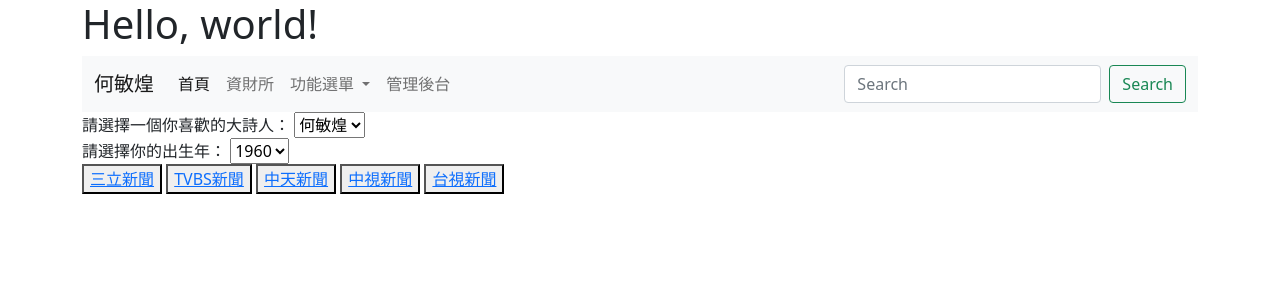
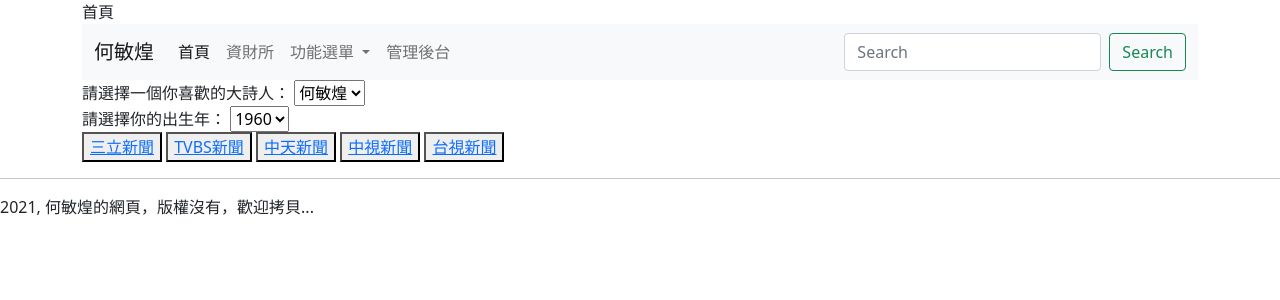
Before and after one commit to skynettw/sasd-109-2-0506, a Django app: page / in a window 1280 px wide. Shown: the top 300 px of the page. Run offline with Django 3.2, Linux system fonts and the light colour scheme; data comes from the database, SQL or seed files in the repository.

Commit message:
add base.html

```diff
--- /dev/null
+++ b/templates/base.html
@@ -0,0 +1,23 @@
+<!doctype html>
+<html>
+  <head>
+    <!-- Required meta tags -->
+    <meta charset="utf-8">
+    <meta name="viewport" content="width=device-width, initial-scale=1">
+
+    <!-- Bootstrap CSS -->
+    <link href="https://cdn.jsdelivr.net/npm/bootstrap@5.0.0/dist/css/bootstrap.min.css" rel="stylesheet" integrity="sha384-wEmeIV1mKuiNpC+IOBjI7aAzPcEZeedi5yW5f2yOq55WWLwNGmvvx4Um1vskeMj0" crossorigin="anonymous">
+
+    <title>{% block title %}{% endblock %}</title>
+  </head>
+  <body>
+    <div class="container">
+    {% block headmessage %}{% endblock %}
+    {% include "header.html" %}
+    {% block content %} {% endblock %}
+    </div>
+
+    <script src="https://cdn.jsdelivr.net/npm/bootstrap@5.0.0/dist/js/bootstrap.bundle.min.js" integrity="sha384-p34f1UUtsS3wqzfto5wAAmdvj+osOnFyQFpp4Ua3gs/ZVWx6oOypYoCJhGGScy+8" crossorigin="anonymous"></script>
+    {% include "footer.html" %}
+  </body>
+</html>
--- a/templates/bmi.html
+++ b/templates/bmi.html
@@ -1,4 +1,5 @@
-
+{% extends "base.html" %}
+{% block title %} 計算BMI {% endblock %}
 <form action="/bmi/" method="POST">
 	{% csrf_token %}
 身高：<input type=text name=height size=5>(公分)<br>
--- /dev/null
+++ b/templates/footer.html
@@ -0,0 +1,2 @@
+<hr>
+2021, 何敏煌的網頁，版權沒有，歡迎拷貝...
--- /dev/null
+++ b/templates/header.html
@@ -0,0 +1,36 @@
+    <nav class="navbar navbar-expand-lg navbar-light bg-light">
+  <div class="container-fluid">
+    <a class="navbar-brand" href="#">何敏煌</a>
+    <button class="navbar-toggler" type="button" data-bs-toggle="collapse" data-bs-target="#navbarSupportedContent" aria-controls="navbarSupportedContent" aria-expanded="false" aria-label="Toggle navigation">
+      <span class="navbar-toggler-icon"></span>
+    </button>
+    <div class="collapse navbar-collapse" id="navbarSupportedContent">
+      <ul class="navbar-nav me-auto mb-2 mb-lg-0">
+        <li class="nav-item">
+          <a class="nav-link active" aria-current="page" href="#">首頁</a>
+        </li>
+        <li class="nav-item">
+          <a class="nav-link" href="#">資財所</a>
+        </li>
+        <li class="nav-item dropdown">
+          <a class="nav-link dropdown-toggle" href="#" id="navbarDropdown" role="button" data-bs-toggle="dropdown" aria-expanded="false">
+            功能選單
+          </a>
+          <ul class="dropdown-menu" aria-labelledby="navbarDropdown">
+            <li><a class="dropdown-item" href="/bmi/">BMI計算</a></li>
+            <li><a class="dropdown-item" href="#">播放清單</a></li>
+            <li><hr class="dropdown-divider"></li>
+            <li><a class="dropdown-item" href="#">Something else here</a></li>
+          </ul>
+        </li>
+        <li class="nav-item">
+          <a class="nav-link" href="/admin/" tabindex="-1">管理後台</a>
+        </li>
+      </ul>
+      <form class="d-flex">
+        <input class="form-control me-2" type="search" placeholder="Search" aria-label="Search">
+        <button class="btn btn-outline-success" type="submit">Search</button>
+      </form>
+    </div>
+  </div>
+</nav>
--- a/templates/index.html
+++ b/templates/index.html
@@ -1,54 +1,7 @@
-<!doctype html>
-<html>
-  <head>
-    <!-- Required meta tags -->
-    <meta charset="utf-8">
-    <meta name="viewport" content="width=device-width, initial-scale=1">
-
-    <!-- Bootstrap CSS -->
-    <link href="https://cdn.jsdelivr.net/npm/bootstrap@5.0.0/dist/css/bootstrap.min.css" rel="stylesheet" integrity="sha384-wEmeIV1mKuiNpC+IOBjI7aAzPcEZeedi5yW5f2yOq55WWLwNGmvvx4Um1vskeMj0" crossorigin="anonymous">
-
-    <title>Hello, world!</title>
-  </head>
-  <body>
-    <div class="container">
-    <h1>Hello, world!</h1>
-    <nav class="navbar navbar-expand-lg navbar-light bg-light">
-  <div class="container-fluid">
-    <a class="navbar-brand" href="#">何敏煌</a>
-    <button class="navbar-toggler" type="button" data-bs-toggle="collapse" data-bs-target="#navbarSupportedContent" aria-controls="navbarSupportedContent" aria-expanded="false" aria-label="Toggle navigation">
-      <span class="navbar-toggler-icon"></span>
-    </button>
-    <div class="collapse navbar-collapse" id="navbarSupportedContent">
-      <ul class="navbar-nav me-auto mb-2 mb-lg-0">
-        <li class="nav-item">
-          <a class="nav-link active" aria-current="page" href="#">首頁</a>
-        </li>
-        <li class="nav-item">
-          <a class="nav-link" href="#">資財所</a>
-        </li>
-        <li class="nav-item dropdown">
-          <a class="nav-link dropdown-toggle" href="#" id="navbarDropdown" role="button" data-bs-toggle="dropdown" aria-expanded="false">
-            功能選單
-          </a>
-          <ul class="dropdown-menu" aria-labelledby="navbarDropdown">
-            <li><a class="dropdown-item" href="/bmi/">BMI計算</a></li>
-            <li><a class="dropdown-item" href="#">播放清單</a></li>
-            <li><hr class="dropdown-divider"></li>
-            <li><a class="dropdown-item" href="#">Something else here</a></li>
-          </ul>
-        </li>
-        <li class="nav-item">
-          <a class="nav-link" href="/admin/" tabindex="-1">管理後台</a>
-        </li>
-      </ul>
-      <form class="d-flex">
-        <input class="form-control me-2" type="search" placeholder="Search" aria-label="Search">
-        <button class="btn btn-outline-success" type="submit">Search</button>
-      </form>
-    </div>
-  </div>
-</nav>
+{% extends "base.html" %}
+{% block title %} 歡迎光臨何老師的網站 {% endblock %}
+{% block headmessage %} 首頁 {% endblock %}
+{% block content %}
 	    請選擇一個你喜歡的大詩人：
 	<select>
 	{% for name in names %}
@@ -71,18 +24,4 @@
 		</button>
 	{% endfor %}
 	<br>
-
-</div>
-
-    <!-- Optional JavaScript; choose one of the two! -->
-
-    <!-- Option 1: Bootstrap Bundle with Popper -->
-    <script src="https://cdn.jsdelivr.net/npm/bootstrap@5.0.0/dist/js/bootstrap.bundle.min.js" integrity="sha384-p34f1UUtsS3wqzfto5wAAmdvj+osOnFyQFpp4Ua3gs/ZVWx6oOypYoCJhGGScy+8" crossorigin="anonymous"></script>
-
-    <!-- Option 2: Separate Popper and Bootstrap JS -->
-    <!--
-    <script src="https://cdn.jsdelivr.net/npm/@popperjs/core@2.9.2/dist/umd/popper.min.js" integrity="sha384-IQsoLXl5PILFhosVNubq5LC7Qb9DXgDA9i+tQ8Zj3iwWAwPtgFTxbJ8NT4GN1R8p" crossorigin="anonymous"></script>
-    <script src="https://cdn.jsdelivr.net/npm/bootstrap@5.0.0/dist/js/bootstrap.min.js" integrity="sha384-lpyLfhYuitXl2zRZ5Bn2fqnhNAKOAaM/0Kr9laMspuaMiZfGmfwRNFh8HlMy49eQ" crossorigin="anonymous"></script>
-    -->
-  </body>
-</html>
+{% endblock %}
```
Lines whose indentation alone changed are shown as unchanged.
